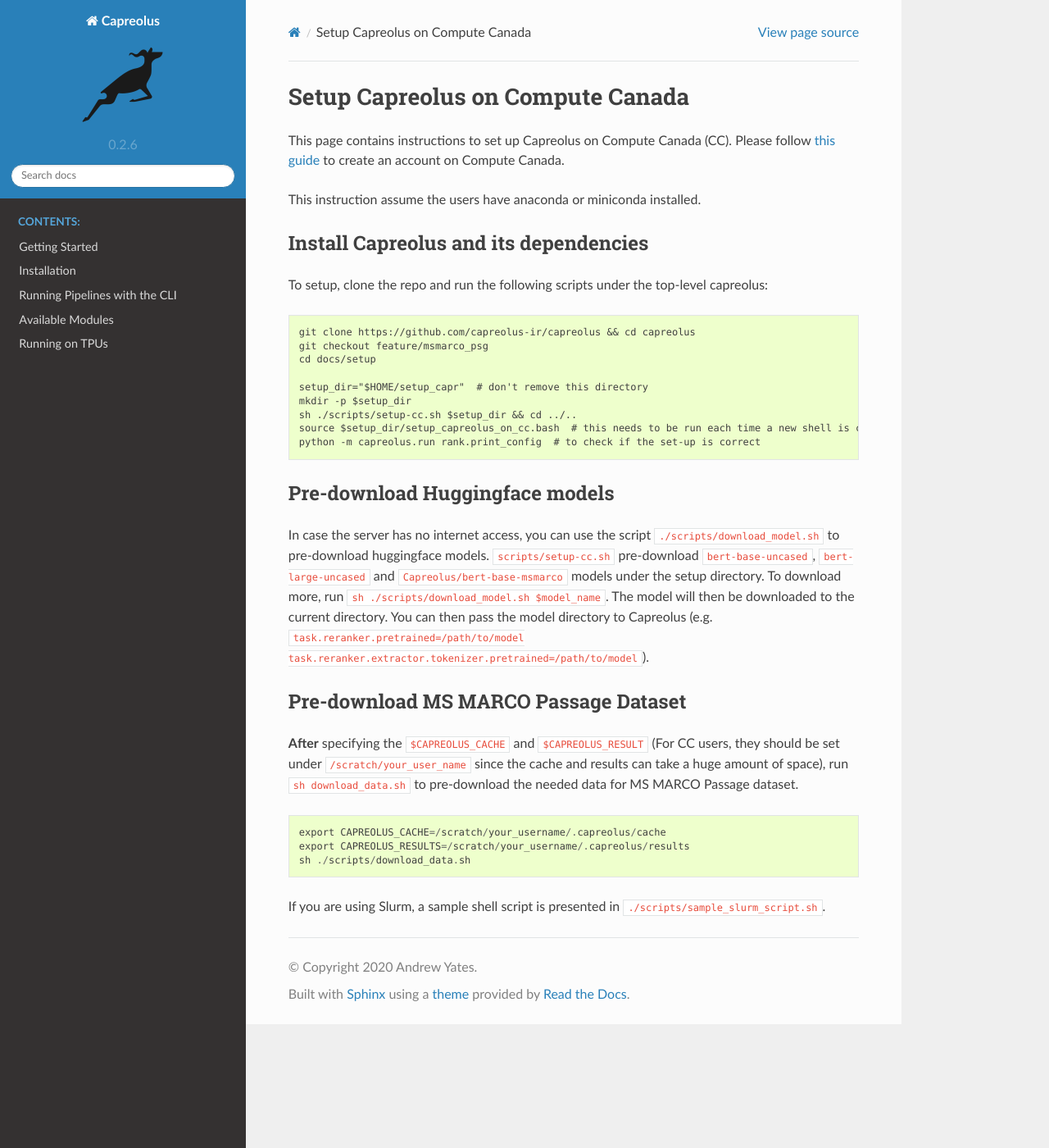
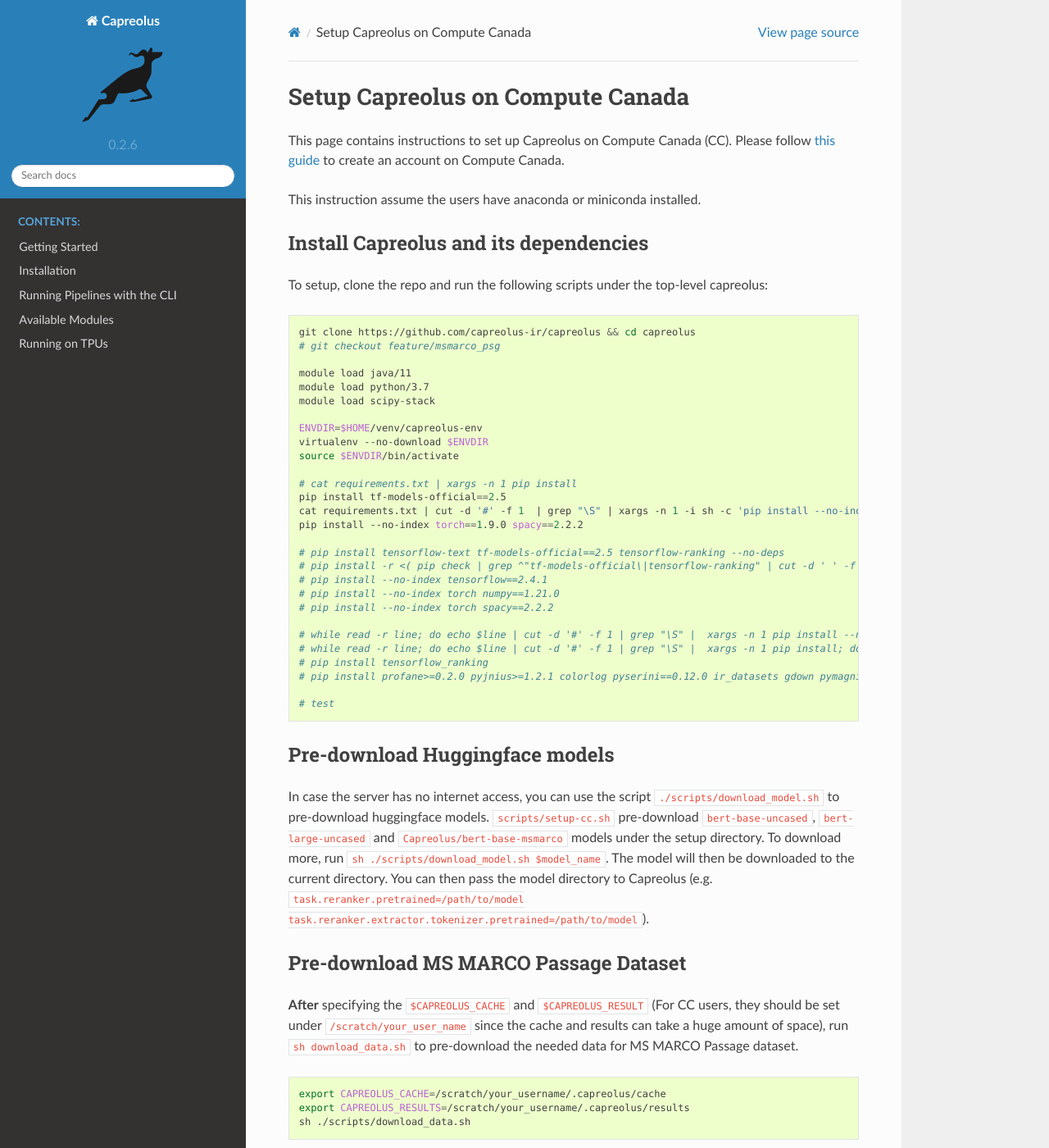
Before and after one commit to capreolus-ir/capreolus, a Sphinx documentation site: the page built from docs/setup/setup-cc.md, in a window 1280 px wide and 1400 px high. Shown: the whole window at 82% size. Built offline with Sphinx 7.4.7 and the Read the Docs theme 2.0.0, drawn with Linux system fonts in a browser that asks for light colours.

Commit message:
setup-cc which seems to work now;

````diff
--- a/docs/setup/setup-cc.md
+++ b/docs/setup/setup-cc.md
@@ -7,16 +7,36 @@
 
 ## Install Capreolus and its dependencies
 To setup, clone the repo and run the following scripts under the top-level capreolus:
-```
+```bash
 git clone https://github.com/capreolus-ir/capreolus && cd capreolus
-git checkout feature/msmarco_psg
-cd docs/setup
+# git checkout feature/msmarco_psg
 
-setup_dir="$HOME/setup_capr"  # don't remove this directory
-mkdir -p $setup_dir
-sh ./scripts/setup-cc.sh $setup_dir && cd ../..
-source $setup_dir/setup_capreolus_on_cc.bash  # this needs to be run each time a new shell is created
-python -m capreolus.run rank.print_config  # to check if the set-up is correct
+module load java/11
+module load python/3.7
+module load scipy-stack
+
+ENVDIR=$HOME/venv/capreolus-env
+virtualenv --no-download $ENVDIR
+source $ENVDIR/bin/activate
+
+# cat requirements.txt | xargs -n 1 pip install
+pip install tf-models-official==2.5
+cat requirements.txt | cut -d '#' -f 1  | grep "\S" | xargs -n 1 -i sh -c 'pip install --no-index {} || pip install {}'
+pip install --no-index torch==1.9.0 spacy==2.2.2
+
+# pip install tensorflow-text tf-models-official==2.5 tensorflow-ranking --no-deps
+# pip install -r <( pip check | grep ^"tf-models-official\|tensorflow-ranking" | cut -d ' ' -f 4 | tr ',' ' ' | grep -v "tensorflow-text\|requirement" )
+# pip install --no-index tensorflow==2.4.1
+# pip install --no-index torch numpy==1.21.0
+# pip install --no-index torch spacy==2.2.2
+
+# while read -r line; do echo $line | cut -d '#' -f 1 | grep "\S" |  xargs -n 1 pip install --no-index || pip install; done < requirements.txt
+# while read -r line; do echo $line | cut -d '#' -f 1 | grep "\S" |  xargs -n 1 pip install; done < requirements.txt
+# pip install tensorflow_ranking
+# pip install profane>=0.2.0 pyjnius>=1.2.1 colorlog pyserini==0.12.0 ir_datasets gdown pymagnitude tensorflow_ranking pytrec_eval pytest-mock scispacy transformers
+
+# test
+
 ```
 
 ## Pre-download Huggingface models
@@ -31,10 +51,8 @@
 **After** specifying the `$CAPREOLUS_CACHE` and `$CAPREOLUS_RESULT`
 (For CC users, they should be set under `/scratch/your_user_name` since the cache and results can take a huge amount of space),
 run `sh download_data.sh` to pre-download the needed data for MS MARCO Passage dataset.
-```
+```bash
 export CAPREOLUS_CACHE=/scratch/your_username/.capreolus/cache
 export CAPREOLUS_RESULTS=/scratch/your_username/.capreolus/results
 sh ./scripts/download_data.sh
 ```
-
-If you are using Slurm, a sample shell script is presented in `./scripts/sample_slurm_script.sh`.
````
